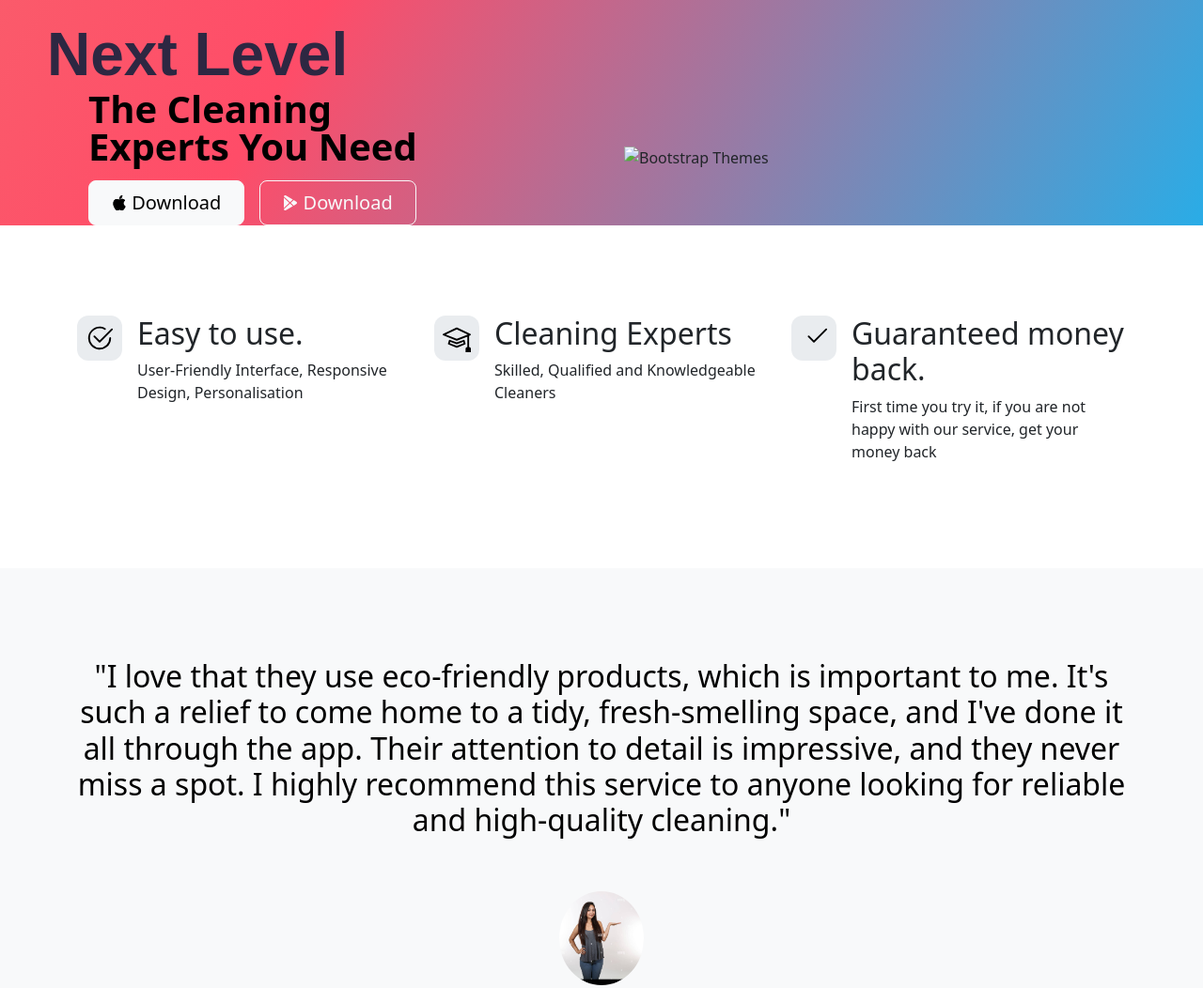
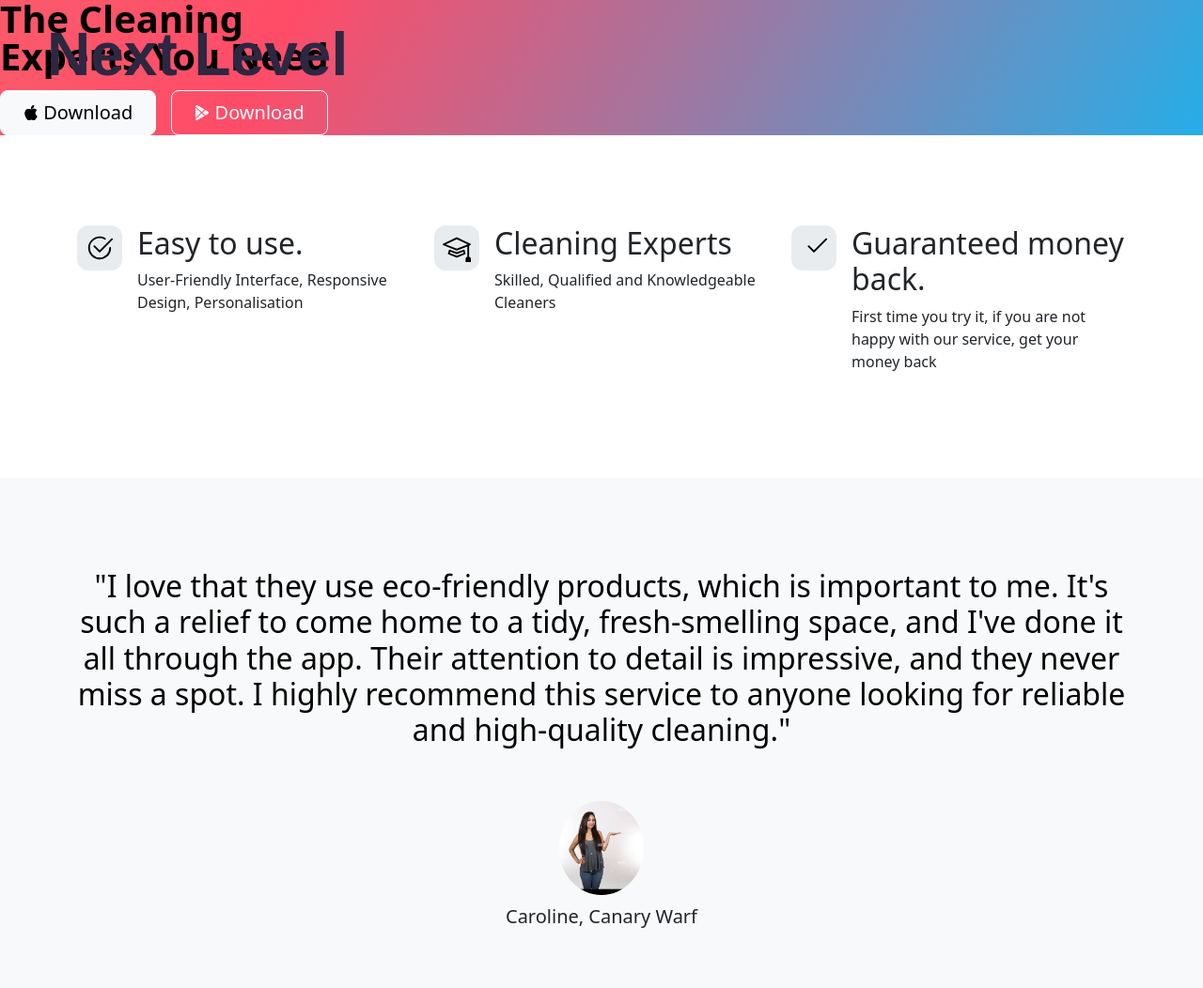
Before and after one commit to JohnCioby/Next-Level, a plain HTML site: page index.html in a window 1280 px wide. Shown: the top 1052 px of the page at 94% size. Drawn offline with nearby package versions, Linux system fonts and the light colour scheme; files whose address does not match are found by name.

Commit message:
Update index.html

```diff
--- a/index.html
+++ b/index.html
@@ -18,12 +18,6 @@
     <div class="title1">
       <h1 class="display-3 fw-bold">Next Level</h1>
     </div>
-    <div class="container col-xxl-8 px-4 pt-5">
-      <div class="row flex-lg-row-reverse align-items-center g-5 pt-5">
-        <div class="col-10 col-sm-8 col-lg-6">
-          <img src="./images/iphone.png" class="d-block mx-lg-auto img-fluid" alt="Bootstrap Themes" height="200"
-            loading="lazy">
-        </div>
         <div class="col-lg-6">
           <h1 class="display-6 fw-bold text-body-emphasis lh-1 mb-3">The Cleaning<br>Experts You Need</h1>
 
```
